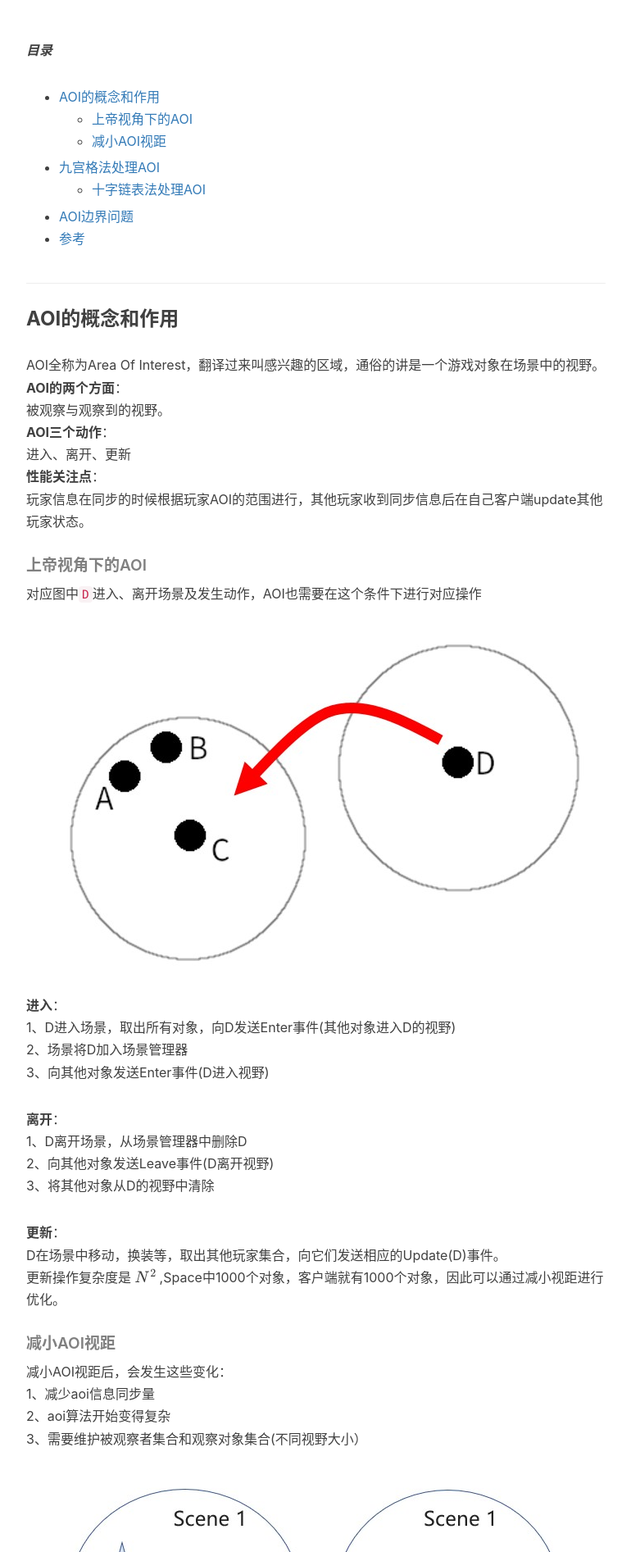
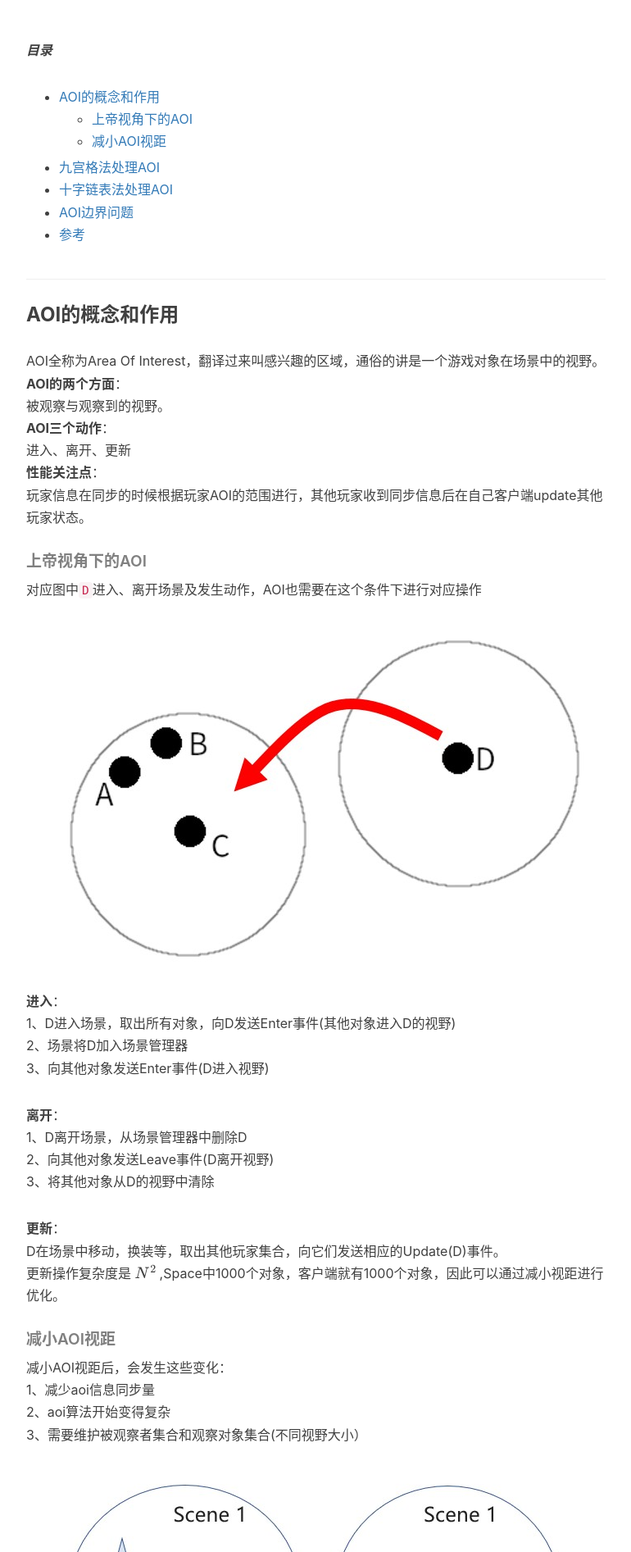
Before and after one commit to wykxwyc/wykxwyc.github.io, a Jekyll site: the page built from _posts/2022-04-23-How-AOI-Work-in-Games.markdown, in a window 1280 px wide. Shown: the part 525-2418 px from the top of the page at 82% size, without its empty margins (233-1003 px from the left). Built offline with Jekyll 4.4.1, drawn with Linux system fonts in a browser that asks for light colours; formulas are drawn with MathJax 3; comment, search, counter and statistics services are not loaded.

Commit message:
f # doc(aoi)更新二级标题

```diff
--- a/_posts/2022-04-23-How-AOI-Work-in-Games.markdown
+++ b/_posts/2022-04-23-How-AOI-Work-in-Games.markdown
@@ -115,7 +115,7 @@
 玩家大多集中在一个区域时，退化为遍历所有玩家（分线或者分层处理）
 九宫格效率虽高，不适合大地图、可变视野、三轴坐标
 
-#### 十字链表法处理AOI
+### 十字链表法处理AOI
 **基本原理**：
 先将所有对象结点链接在两个链表上，一个按`X`值排序，一个按`Y`值排序，对象进入场景后遍历两个链表，找到合适的位置插进去；
 移动的时候，从对象位置前后遍历两个链表，和其他对象进行判断。
```
